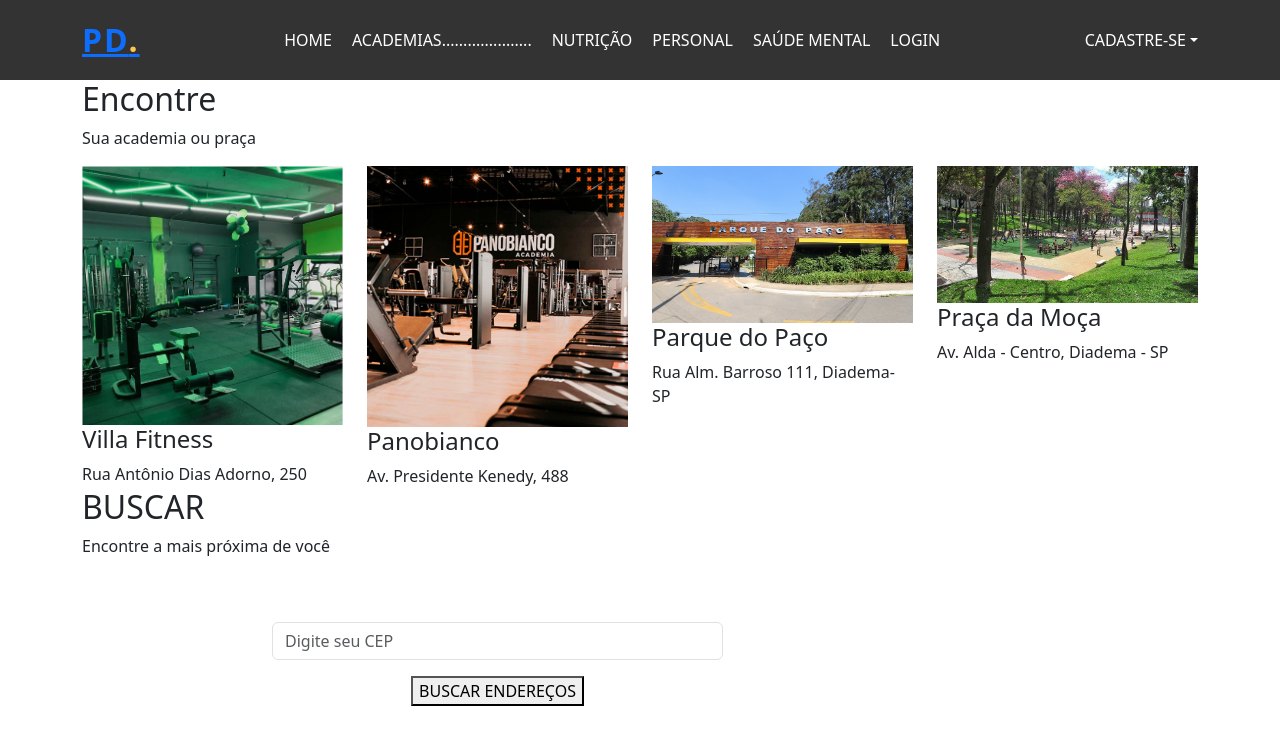
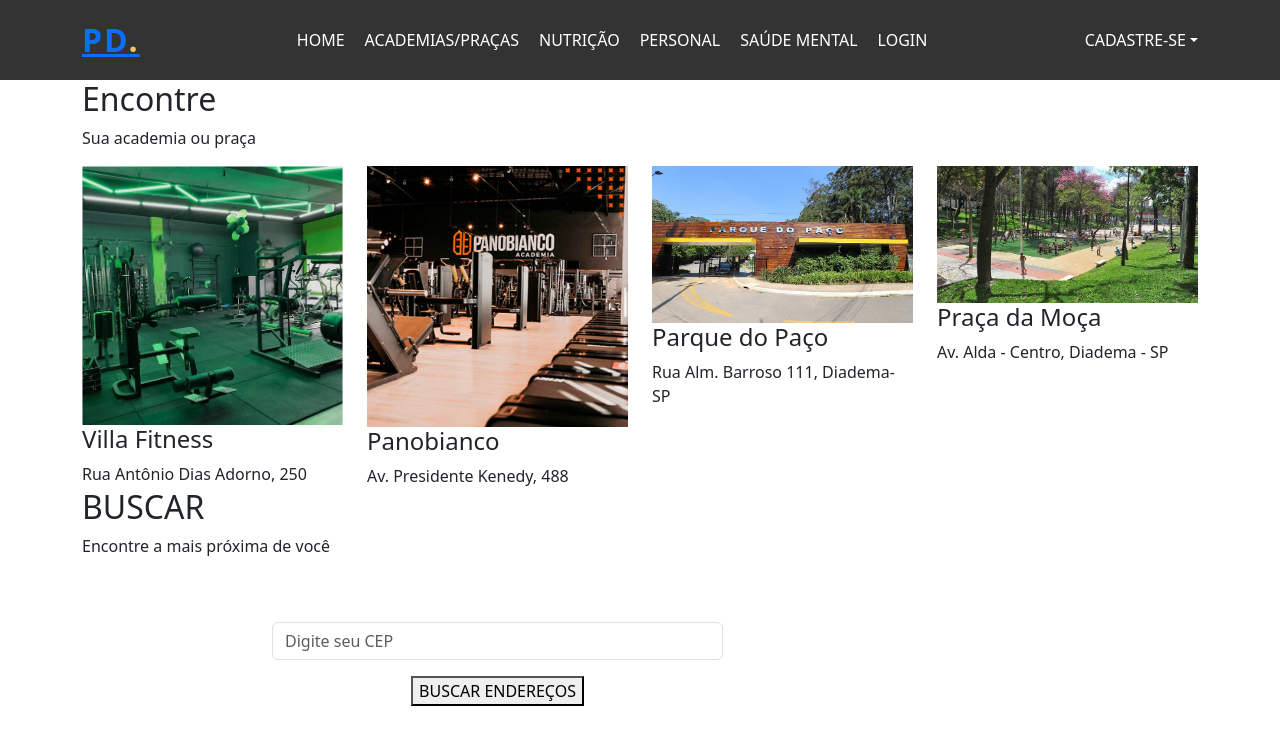
Before and after one commit to Lucas7842/Bem-Estar-Front, a React (Create React App) app: page /academia in a window 1280 px wide. Shown: the top 744 px of the page. Built offline with nearby package versions, Linux system fonts and the light colour scheme.

Commit message:
Voltei ao que era antes

```diff
--- a/src/Componentes/Header/header.js
+++ b/src/Componentes/Header/header.js
@@ -13,7 +13,7 @@
         <nav id="navbar" className="navbar order-last order-lg-0">
           <ul>
             <li><Link to="/" className="nav-link">HOME</Link></li>
-            <li><Link to="/academia" className="nav-link">ACADEMIAS.....................</Link></li>
+            <li><Link to="/academia" className="nav-link">ACADEMIAS/PRAÇAS</Link></li>
             {/* <li><Link to="/dicas" className="nav-link">DICAS E BEM-ESTAR</Link></li> */}
             <li><Link to="/nutricao" className="nav-link">NUTRIÇÃO</Link></li>
             <li><Link to="/personal" className="nav-link">PERSONAL</Link></li>
```
